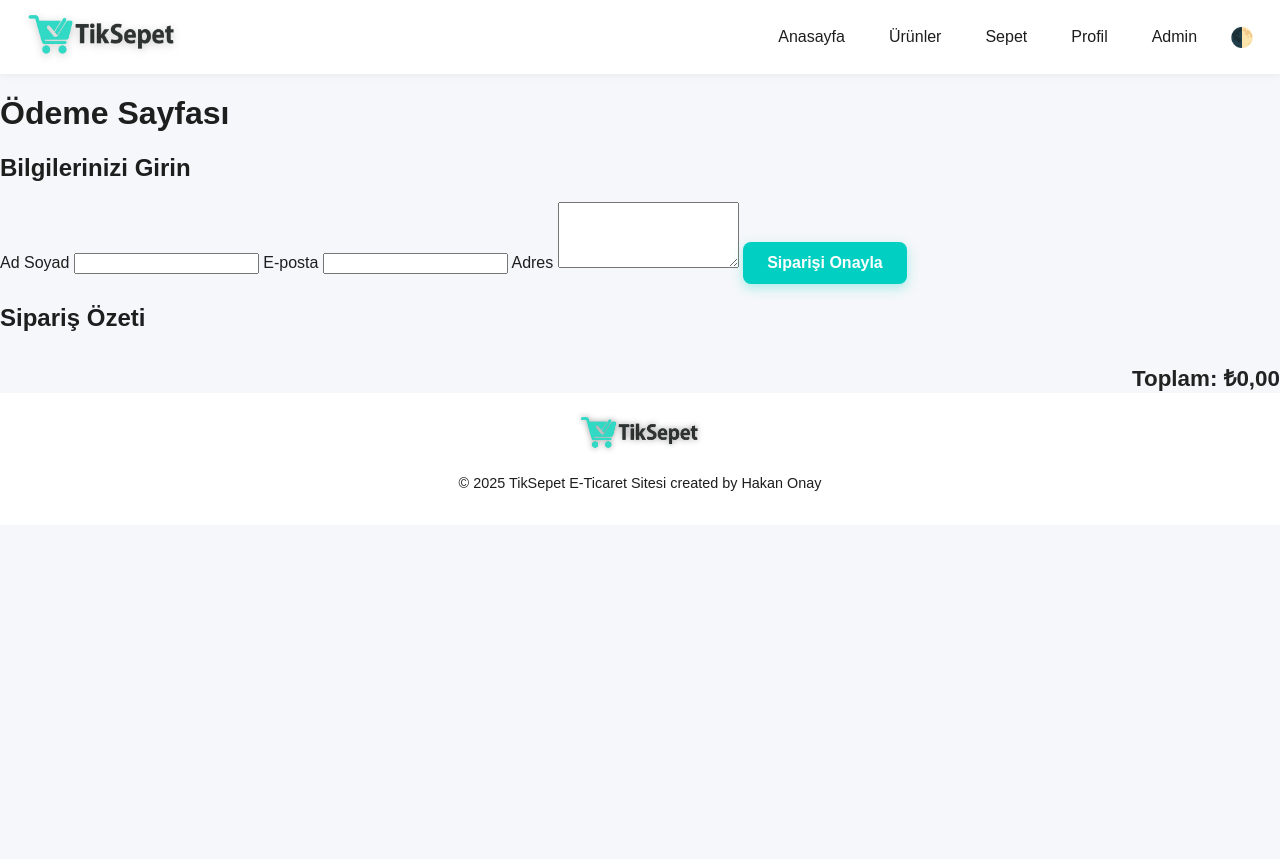
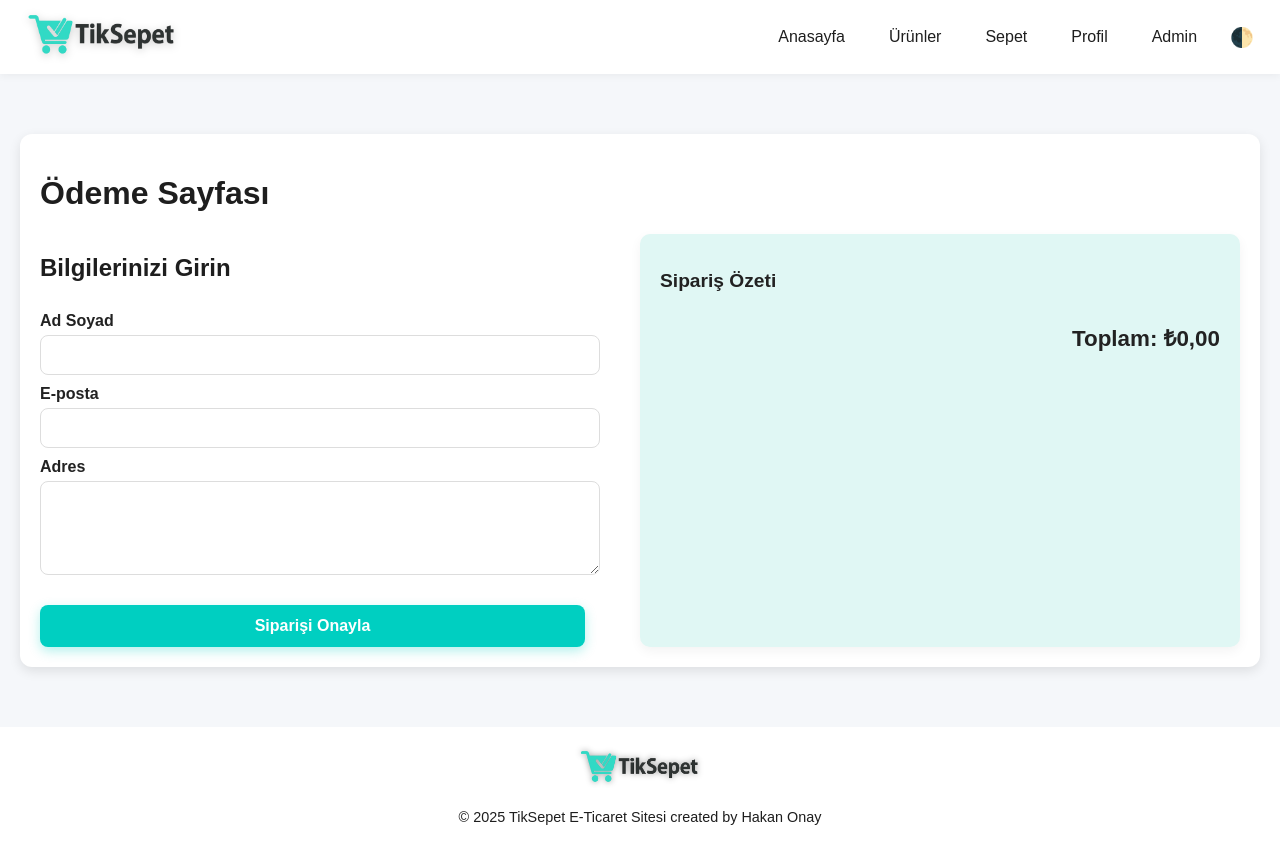
Before and after one commit to hakan-onay/E-Commerce-Site, a plain HTML site: page checkout.html in a window 1280 px wide. Before the commit the page ends 800 px from the top, so only its background shows below. Drawn offline with Linux system fonts and the light colour scheme.

Commit message:
Css codes of checkout page edited.

```diff
--- a/checkout.html
+++ b/checkout.html
@@ -122,14 +122,22 @@
           const itemTotal = item.price * item.quantity;
           total += itemTotal;
           orderItemsContainer.innerHTML += `
-          <div style="margin-bottom: 12px">
-            <strong>${item.name}</strong> x ${item.quantity}
-            <span style="float:right">${itemTotal.toLocaleString("tr-TR", {
-              style: "currency",
-              currency: "TRY",
-            })}</span>
-          </div>
-        `;
+            <div style="display:flex; align-items:center; gap:15px; margin-bottom:20px; border-bottom:1px solid #ccc; padding-bottom:10px">
+              <img src="${item.image}" alt="${
+            item.name
+          }" style="width:60px; height:60px; object-fit:contain; background:white; border-radius:8px;" />
+              <div style="flex:1">
+                <div style="font-weight:bold;">${item.name}</div>
+                <div>Miktar: ${item.quantity}</div>
+    </div>
+    <div style="white-space:nowrap; font-weight:bold;">
+      ${itemTotal.toLocaleString("tr-TR", {
+        style: "currency",
+        currency: "TRY",
+      })}
+    </div>
+  </div>
+`;
         });
 
         totalDiv.textContent = `Toplam: ${total.toLocaleString("tr-TR", {
--- a/css/style.css
+++ b/css/style.css
@@ -1,27 +1,27 @@
 /* Temel stil ayarları ve renk değişkenleri */
 :root {
-    --bg: #f5f7fa;               /* Arkaplan rengi */
-    --text: #1e1e1e;             /* Temel metin rengi */
-    --primary: #00cfc1;          /* Ana tema rengi */
-    --primary-hover: #00b2a8;    /* Ana renk hover durumu */
-    --secondary: #ffffff;        /* İkincil renk (genellikle kartlar) */
-    --accent-light: #e0f7f4;     /* Vurgu rengi */
-    --transition: 0.3s ease;     /* Geçiş efekti süresi */
-    --text-color: #222;          /* Koyu metin rengi */
-    --card-bg: #fff;             /* Kart arkaplan rengi */
+  --bg: #f5f7fa; /* Arkaplan rengi */
+  --text: #1e1e1e; /* Temel metin rengi */
+  --primary: #00cfc1; /* Ana tema rengi */
+  --primary-hover: #00b2a8; /* Ana renk hover durumu */
+  --secondary: #ffffff; /* İkincil renk (genellikle kartlar) */
+  --accent-light: #e0f7f4; /* Vurgu rengi */
+  --transition: 0.3s ease; /* Geçiş efekti süresi */
+  --text-color: #222; /* Koyu metin rengi */
+  --card-bg: #fff; /* Kart arkaplan rengi */
   --box-shadow: 0 4px 12px rgba(0, 0, 0, 0.1); /* Kart gölgesi */
-    --border-color: #ddd;        /* Kenarlık rengi */
-    --shadow: 0 4px 12px rgba(0, 0, 0, 0.05);    /* Hafif gölge */
+  --border-color: #ddd; /* Kenarlık rengi */
+  --shadow: 0 4px 12px rgba(0, 0, 0, 0.05); /* Hafif gölge */
 }
 
 /* Koyu tema renkleri */
 body.dark {
-    --bg: #121212;               /* Koyu arkaplan */
-    --text: #f1f1f1;             /* Açık metin rengi */
-    --secondary: #1f1f1f;        /* Koyu ikincil renk */
-    --accent-light: #1b2b2b;     /* Koyu vurgu rengi */
-    --text-color: #e0e0e0;       /* Açık metin rengi */
-    --card-bg: #1e1e1e;         /* Koyu kart arkaplan */
+  --bg: #121212; /* Koyu arkaplan */
+  --text: #f1f1f1; /* Açık metin rengi */
+  --secondary: #1f1f1f; /* Koyu ikincil renk */
+  --accent-light: #1b2b2b; /* Koyu vurgu rengi */
+  --text-color: #e0e0e0; /* Açık metin rengi */
+  --card-bg: #1e1e1e; /* Koyu kart arkaplan */
   --box-shadow: 0 4px 10px rgba(255, 255, 255, 0.05); /* Koyu gölge */
 }
 
@@ -38,8 +38,14 @@ body {
 
 /* Açılış animasyonu */
 @keyframes fadeIn {
-    from { opacity: 0; transform: translateY(10px); }
-    to { opacity: 1; transform: translateY(0); }
+  from {
+    opacity: 0;
+    transform: translateY(10px);
+  }
+  to {
+    opacity: 1;
+    transform: translateY(0);
+  }
 }
 
 /* Bağlantı stilleri */
@@ -138,7 +144,7 @@ img {
 
 /* Hero bölümü */
 .hero {
-    height: 90vh;
+  height: 80vh;
   position: relative;
   overflow: hidden;
   background: var(--accent-light);
@@ -171,11 +177,21 @@ img {
 
 /* Slider animasyonu */
 @keyframes slideShow {
-    0% { background-image: url("../assets/slider/1.jpg"); }
-    25% { background-image: url("../assets/slider/2.jpg"); }
-    50% { background-image: url("../assets/slider/3.jpg"); }
-    75% { background-image: url("../assets/slider/4.jpg"); }
-    100% { background-image: url("../assets/slider/1.jpg"); }
+  0% {
+    background-image: url("../assets/slider/1.jpg");
+  }
+  25% {
+    background-image: url("../assets/slider/2.jpg");
+  }
+  50% {
+    background-image: url("../assets/slider/3.jpg");
+  }
+  75% {
+    background-image: url("../assets/slider/4.jpg");
+  }
+  100% {
+    background-image: url("../assets/slider/1.jpg");
+  }
 }
 
 /* Hero başlık ve buton */
@@ -187,8 +203,14 @@ img {
 }
 
 @keyframes slideIn {
-    from { transform: translateY(-50px); opacity: 0; }
-    to { transform: translateY(0); opacity: 1; }
+  from {
+    transform: translateY(-50px);
+    opacity: 0;
+  }
+  to {
+    transform: translateY(0);
+    opacity: 1;
+  }
 }
 
 .hero p {
@@ -197,18 +219,19 @@ img {
 }
 
 .hero .btn {
+  display: inline-block; /* <-- Bunu ekle */
   background-color: var(--primary);
   color: #fff;
   padding: 10px 24px;
   border-radius: 8px;
   font-weight: 600;
-    transition: background var(--transition), transform 0.3s ease;
+  transition: background 0.3s ease, transform 0.3s ease;
   box-shadow: 0 4px 12px rgba(0, 207, 193, 0.3);
 }
 
 .hero .btn:hover {
   background-color: var(--primary-hover);
-    transform: scale(1.05);
+  transform: scale(1.08);
   box-shadow: 0 6px 16px rgba(0, 178, 168, 0.35);
 }
 
@@ -512,6 +535,10 @@ footer {
   .cart-item-quantity {
     margin: 10px 0;
   }
+
+  .checkout-wrapper {
+    flex-direction: column;
+  }
 }
 
 /* Alışverişe devam et ve ödemeye geç buton stilleri ve konumları */
@@ -547,7 +574,6 @@ footer {
   color: var(--primary);
   border: 1px solid var(--primary);
   text-decoration: none;
-
 }
 
 .continue-shopping:hover {
@@ -562,3 +588,74 @@ footer {
   gap: 15px;
   margin-top: 30px;
 }
+
+/* Ödeme Sayfası Genel Kapsayıcı */
+.checkout-container {
+  max-width: 1200px;
+  margin: 60px auto;
+  padding: 20px;
+  background-color: var(--card-bg);
+  border-radius: 12px;
+  box-shadow: var(--box-shadow);
+  animation: fadeInUp 0.6s ease;
+}
+
+.checkout-wrapper {
+  display: flex;
+  flex-wrap: wrap;
+  gap: 40px;
+}
+
+/* Form Alanı */
+.checkout-form {
+  flex: 1;
+  min-width: 280px;
+}
+
+.checkout-form form {
+  display: flex;
+  flex-direction: column;
+}
+
+.checkout-form label {
+  margin: 10px 0 5px;
+  font-weight: 600;
+  color: var(--text-color);
+}
+
+.checkout-form input,
+.checkout-form textarea {
+  padding: 10px 14px;
+  border: 1px solid var(--border-color);
+  border-radius: 8px;
+  font-size: 1rem;
+  background-color: var(--secondary);
+  color: var(--text-color);
+  transition: border 0.3s;
+}
+
+.checkout-form input:focus,
+.checkout-form textarea:focus {
+  border-color: var(--primary);
+  outline: none;
+}
+
+/* Sipariş Özeti */
+.order-summary {
+  flex: 1;
+  min-width: 280px;
+  background-color: var(--accent-light);
+  border-radius: 10px;
+  padding: 20px;
+  box-shadow: var(--shadow);
+}
+
+.order-summary h2 {
+  font-size: 1.2rem;
+  margin-bottom: 15px;
+  color: var(--text-color);
+}
+
+#order-items {
+  margin-bottom: 20px;
+}
```
Also changed, not shown: cart.html (+3 -20 lines). Lines whose indentation alone changed are shown as unchanged.
